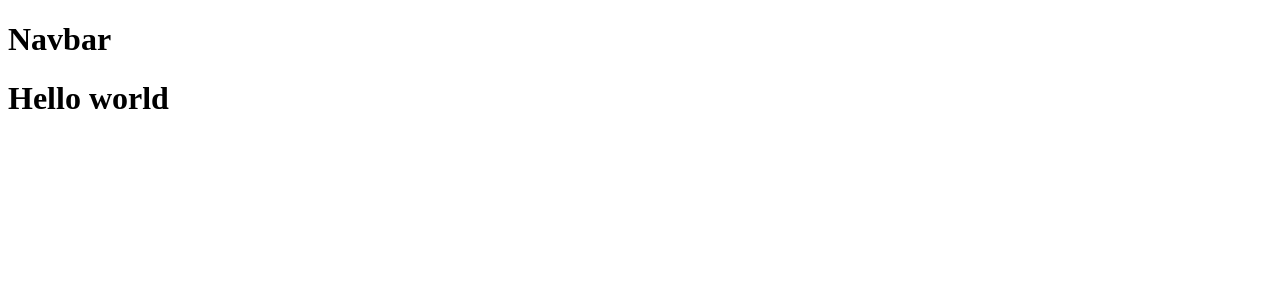
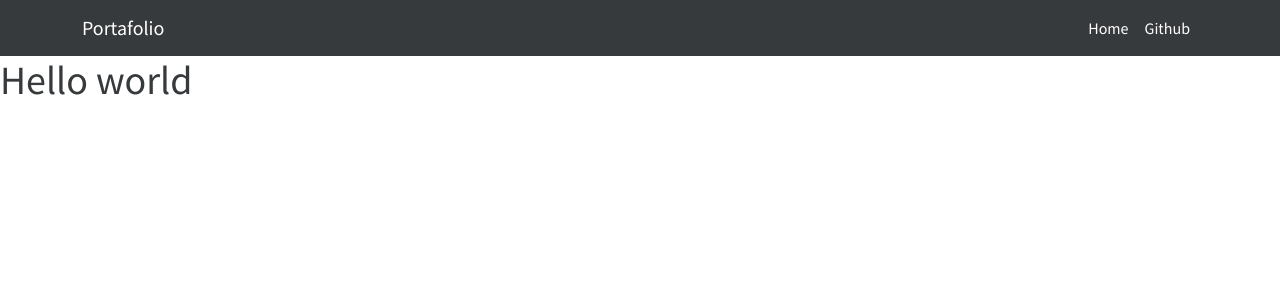
Before and after one commit to yeam-10/portfolio_new, a Next.js app: page / in a window 1280 px wide. Shown: the top 300 px of the page. Built offline with nearby package versions, Linux system fonts and the light colour scheme.

Commit message:
[ADD] Se agrega estilos al navbar

```diff
--- a/components/Navbar.js
+++ b/components/Navbar.js
@@ -1,5 +1,37 @@
-const Navbar = () =>
+import Link from 'next/link'
 
-<h1>Navbar</h1>
+const Navbar = () => (
 
+    <nav className="navbar navbar-expand-lg navbar-dark bg-dark">
+        <div className="container">
+            <Link href="/" passHref legacyBehavior>
+                <a className="navbar-brand" >Portafolio </a>
+            </Link>
+
+            <button className="navbar-toggler" type="button" data-toggle="collapse" data-target="#navbarNav" aria-controls="navbarNav" aria-expanded="false" aria-label="Toggle navigation">
+                <span className="navbar-toggler-icon"></span>
+            </button>
+            <div className="collapse navbar-collapse" id="navbarNav">
+                <ul className="navbar-nav ms-auto">
+                    <li className="nav-item">
+                    <Link href="/blog" passHref legacyBehavior>
+                        <a id="link" className="nav-link active" aria-current="page">Home</a>
+                    </Link>
+                    </li>
+                    <li>
+                        <Link href="/github" passHref legacyBehavior>
+                            <a id="link" className="nav-link active" aria-current="page">Github</a>
+                        </Link>
+                    </li>
+
+
+
+                </ul>
+            </div>
+
+
+
+        </div>
+    </nav>
+)
 export default Navbar;
--- a/package.json
+++ b/package.json
@@ -10,6 +10,7 @@
   "author": "",
   "license": "ISC",
   "dependencies": {
+    "bootswatch": "^5.3.2",
     "next": "^13.5.3",
     "react": "^18.2.0",
     "react-dom": "^18.2.0"
--- /dev/null
+++ b/pages/_app.js
@@ -0,0 +1,6 @@
+import 'bootswatch/dist/cosmo/bootstrap.min.css'
+
+
+export default function MyApp({ Component, pageProps }) {
+    return <Component {...pageProps} />
+  }
```
Also changed, not shown: 1 other file (tests, documents, lock files or other folders).
